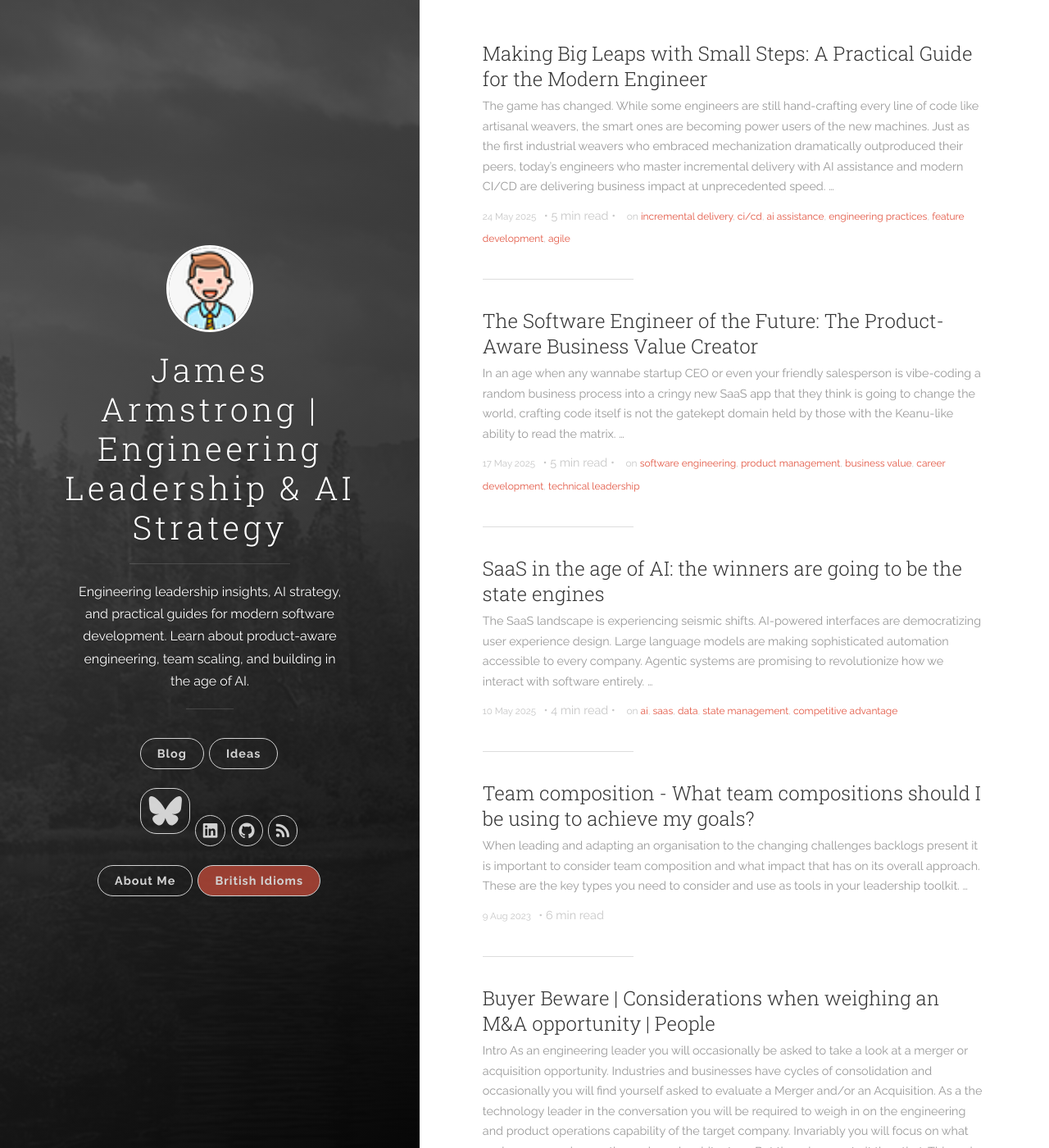
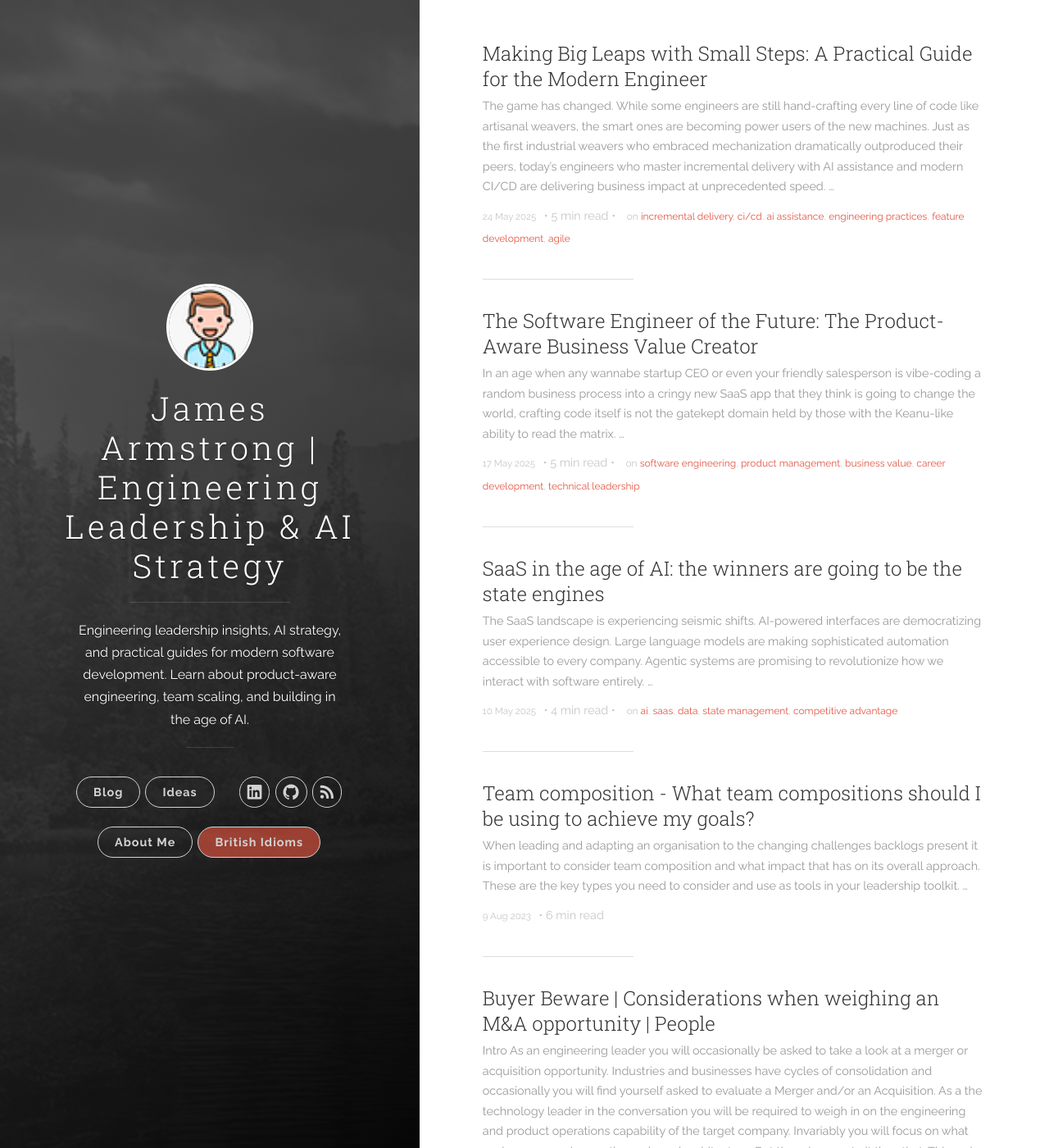
Before and after one commit to nomadicj/nomadicj.github.io, a Jekyll site: the page built from index.html, in a window 1280 px wide and 1400 px high. Shown: the whole window at 82% size. Built offline with Jekyll 4.4.1, drawn with Linux system fonts in a browser that asks for light colours; the list of posts is cut into pages by our own code.

Commit message:
Remove Bluesky logo from social navigation

```diff
--- a/_includes/header.html
+++ b/_includes/header.html
@@ -33,17 +33,6 @@
           <nav class="cover-navigation navigation--social">
             <ul class="navigation">
 
-            {% if site.bluesky.username %}
-              <!-- Bluesky -->
-              <li class="navigation__item">
-                <a href="https://bsky.app/profile/{{ site.bluesky.username }}" title="@{{ site.bluesky.username }} on Bluesky" target="_blank">
-                  <svg class="icon icon-social-bluesky" width="16" height="16" viewBox="0 0 600 530" fill="currentColor">
-                    <path d="m135.72 44.03c66.496 49.921 138.02 151.14 164.28 205.46 26.262-54.316 97.782-155.54 164.28-205.46 47.98-36.021 125.72-63.892 125.72 24.795 0 17.712-10.155 148.79-16.111 170.07-20.703 73.984-96.144 92.854-163.25 81.433 117.3 19.964 147.14 86.092 82.697 152.22-122.39 125.59-175.91-31.511-189.63-71.766-2.514-7.3797-3.6904-10.832-3.7077-7.8964-0.0174-2.9357-1.1937 0.51669-3.7077 7.8964-13.714 40.255-67.233 197.36-189.63 71.766-64.444-66.128-34.605-132.26 82.697-152.22-67.108 11.421-142.55-7.4491-163.25-81.433-5.9562-21.282-16.111-152.36-16.111-170.07 0-88.687 77.742-60.816 125.72-24.795z"/>
-                  </svg>
-                  <span class="label">Bluesky</span>
-                </a>
-              </li>
-            {% endif %}
 
             {% if site.author.facebook_username %}
               <!-- Facebook -->
--- a/css/main.scss
+++ b/css/main.scss
@@ -208,13 +208,6 @@ pre.highlight code,
   font-weight: 500;
 }
 
-/* Bluesky SVG Icon Alignment */
-.icon-social-bluesky {
-  display: block;
-  width: 1.7em;
-  height: 1.7em;
-  vertical-align: baseline;
-}
 
 /* Ideas Feed Styling */
 .ideas-feed {
```
